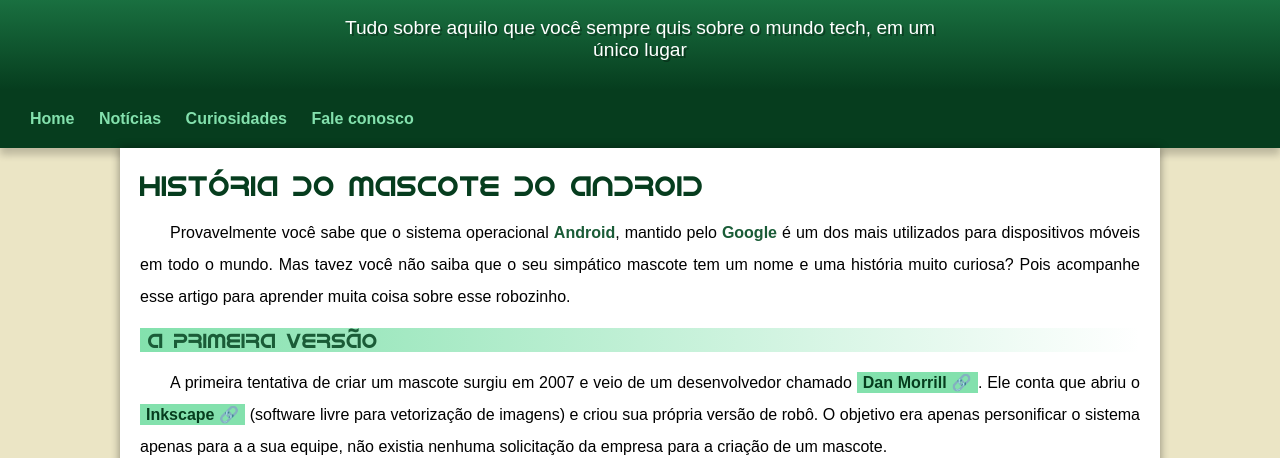
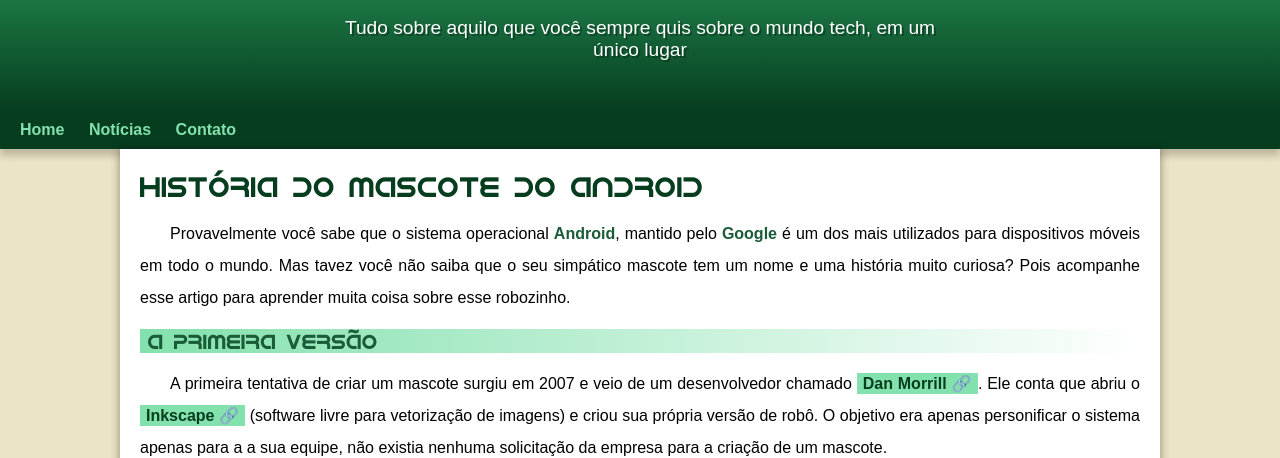
Before and after one commit to Gwolfff/projeto-android, a plain HTML site: page index.html in a window 1280 px wide. Shown: the part 100-558 px from the top of the page. Drawn offline with Linux system fonts and the light colour scheme.

Commit message:
corrigir a margin por padding

```diff
--- a/estilo/style.css
+++ b/estilo/style.css
@@ -60,13 +60,13 @@ header > p {
     padding-right: 10px;
     padding-left: 10px;
     margin: auto;
-    margin-bottom: 0px;
+    padding-bottom: 50px;
     text-shadow: 2px 2px 0px rgba(0, 0, 0, 0.315);
 }
 
 nav {
     background-color: var(--cor5);
-    padding: 20px;
+    padding: 10px;
     box-shadow: 0px 7px 7px rgba(0, 0, 0, 0.192);
 
 }
--- a/index.html
+++ b/index.html
@@ -15,8 +15,7 @@
     <nav>
         <a href="#">Home</a>
         <a href="#">Notícias</a>
-        <a href="#">Curiosidades</a>
-        <a href="#">Fale conosco</a>
+        <a href="#">Contato</a>
     </nav>
     <main>
         <article>
```
